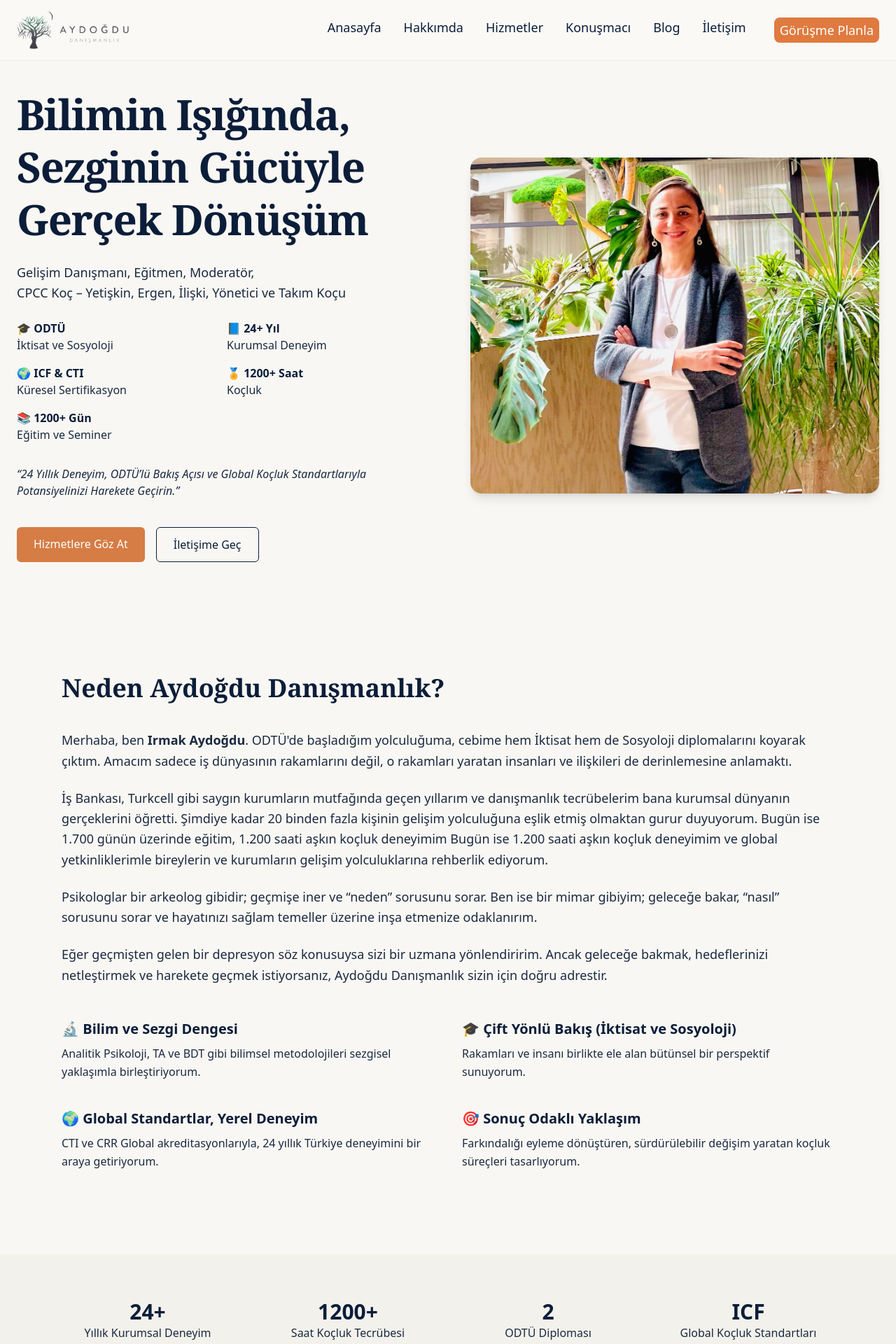
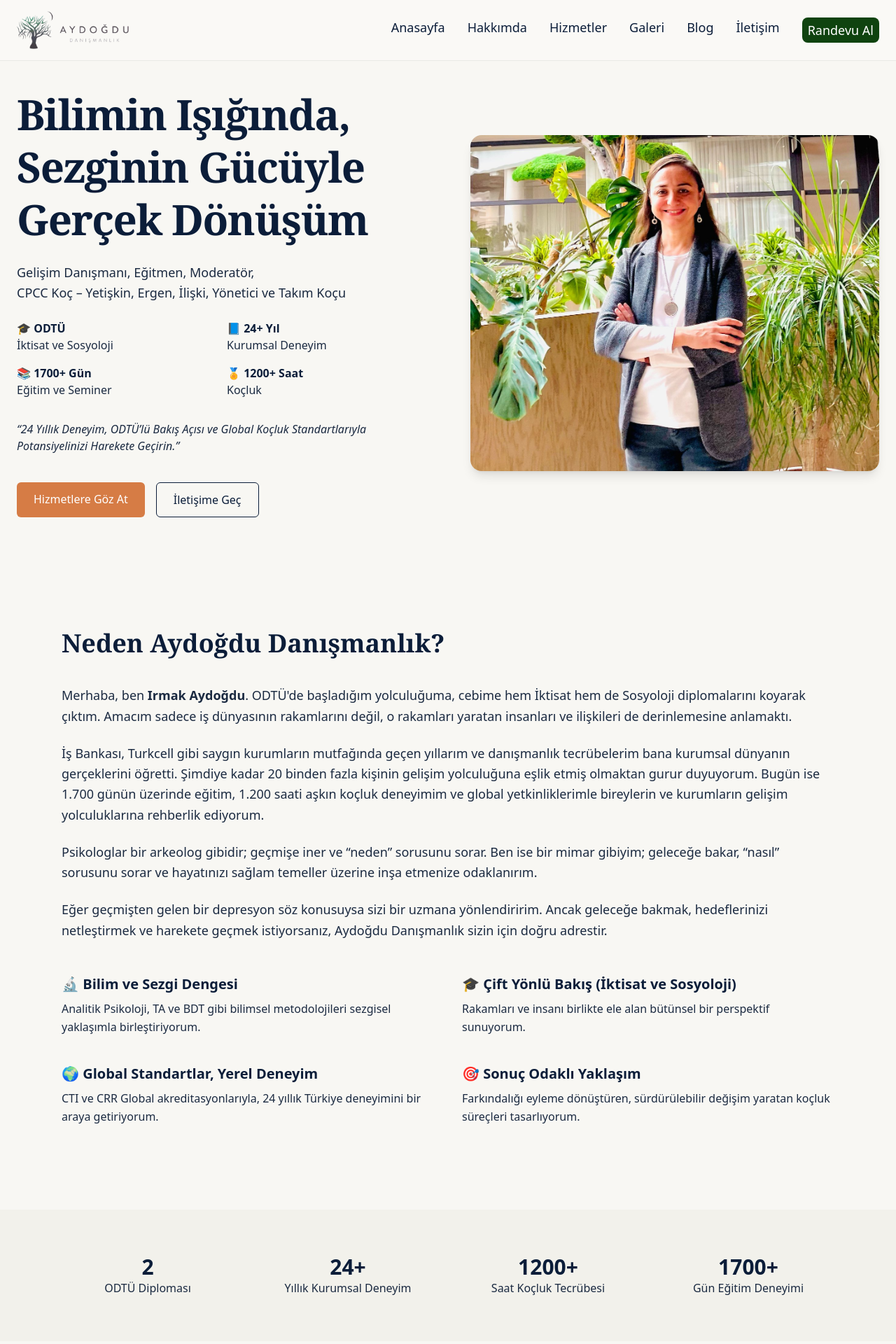
Before and after one commit to cancrpcoglu/aydogdu-danismanlik, a Next.js app: page / in a window 1280 px wide. Shown: the top 1920 px of the page at 70% size. Built offline with nearby package versions, Linux system fonts and the light colour scheme.

Commit message:
Last Changes

```diff
--- a/components/Navbar.tsx
+++ b/components/Navbar.tsx
@@ -36,16 +36,16 @@ export default function Navbar() {
                     <Link href="/">Anasayfa</Link>
                     <Link href="/about">Hakkımda</Link>
                     <Link href="/services">Hizmetler</Link>
-                    <Link href="/speaker">Konuşmacı</Link>
+                    <Link href="/speaker">Galeri</Link>
                     <Link href="/blog">Blog</Link>
                     <Link href="/contact">İletişim</Link>
                     <a
                         href="https://calendly.com/irmakaydo/web-gorusme"
                         target="_blank"
                         rel="noopener noreferrer"
-                        className="ml-2 px-2 py-1 rounded-lg bg-[#E07A3F] text-white font-medium hover:opacity-80 transition"
+                        className="ml-auto px-2 py-1 rounded-lg bg-[#0f430f] text-white font-medium hover:opacity-80 transition"
                     >
-                        Görüşme Planla
+                        Randevu Al
                     </a>
 
                 </nav>
--- a/components/about/AboutIntro.tsx
+++ b/components/about/AboutIntro.tsx
@@ -50,8 +50,7 @@ export default function AboutHero() {
 
                         <p>
                             2014’ten bu yana kurucusu olduğum <strong>Aydoğdu Danışmanlık</strong> çatısı altında koçluk, eğitim
-                            ve danışmanlık hizmetleri sunuyorum. Danışanlarımın yüzeysel sorunların ötesine geçerek kendi özlerindeki potansiyel ve güçle yeniden bağ kurmalarını sağlamayı hedefliyorum. Her danışanımın hikayesi biricik. Bu yüzden gelişim süreçlerini bilimsel temellere dayanan, deneyimle harmanlanmış ve kişiye özel stratejilerle birlikte kurguluyoruz. Oldukları yerden olmak istedikleri yere uzanan bu yolculukta onlara rehberlik etmek; yaşamlarını daha odaklı ve anlamlı kılmalarını sağlamak benim en büyük hayat amacım.
-                        </p>
+                            ve danışmanlık hizmetleri sunuyorum. </p>
                     </motion.div>
 
                     {/* ======== Sağ: Fotoğraf ======== */}
--- a/components/about/Philosophy.tsx
+++ b/components/about/Philosophy.tsx
@@ -10,14 +10,12 @@ export default function Philosophy() {
                 whileInView={{ opacity: 1, y: 0 }}
                 viewport={{ once: true }}
                 transition={{ duration: 0.6 }}
-                className="mt-20"
+                className="mt-auto"
             >
                 <h3 className="text-3xl font-serif font-bold text-[#0B1D39] mb-6">Koçluk Felsefem</h3>
 
                 <p className="text-lg text-[#1b2a41] leading-relaxed max-w-4xl">
-                    Danışanlarımın yüzeysel sorunların ötesine geçerek kendi özlerindeki potansiyel ve güçle yeniden
-                    bağ kurmalarını sağlamayı amaçlıyorum. Her süreç; bilimsel yaklaşımlar, deneyimsel teknikler ve
-                    sezgisel anlayışı birleştiren kişiye özel bir yolculuktur.
+                    Danışanlarımın yüzeysel sorunların ötesine geçerek kendi özlerindeki potansiyel ve güçle yeniden bağ kurmalarını sağlamayı hedefliyorum. Her danışanımın hikayesi biricik. Bu yüzden gelişim süreçlerini bilimsel temellere dayanan, deneyimle harmanlanmış ve kişiye özel stratejilerle birlikte kurguluyoruz. Oldukları yerden olmak istedikleri yere uzanan bu yolculukta onlara rehberlik etmek; yaşamlarını daha odaklı ve anlamlı kılmalarını sağlamak benim en büyük hayat amacım.
                 </p>
             </motion.div>
         </section>
--- a/components/about/Strengths.tsx
+++ b/components/about/Strengths.tsx
@@ -3,7 +3,7 @@
 import { motion } from "framer-motion";
 export default function Strengths() {
     return (
-        <section className="max-w-6xl mx-auto px-5 py-15">
+        <section className="max-w-6xl mx-auto px-5 py-auto">
             <h3 className="max-w-6xl mx-auto text-3xl font-serif font-bold text-[#0B1D39] mb-8">Güçlü Yönlerim</h3>
 
             <div className="max-w-6xl mx-auto grid md:grid-cols-2 gap-10 text-[#0B1D39]">
--- a/components/home/Hero.tsx
+++ b/components/home/Hero.tsx
@@ -59,8 +59,8 @@ export default function Hero() {
                     </div>
 
                     <div>
-                        <p className="font-semibold">🌍 ICF & CTI</p>
-                        <p className="text-[#1b2a41]">Küresel Sertifikasyon</p>
+                        <p className="font-semibold">📚 1700+ Gün</p>
+                        <p className="text-[#1b2a41]">Eğitim ve Seminer</p>
                     </div>
 
                     <div>
@@ -68,10 +68,7 @@ export default function Hero() {
                         <p className="text-[#1b2a41]">Koçluk</p>
                     </div>
 
-                    <div>
-                        <p className="font-semibold">📚 1200+ Gün</p>
-                        <p className="text-[#1b2a41]">Eğitim ve Seminer</p>
-                    </div>
+
                 </div>
 
                 <p className="italic text-[#1b2a41] mt-8 text-sm sm:text-base">
--- a/components/home/ServicesPreview.tsx
+++ b/components/home/ServicesPreview.tsx
@@ -48,7 +48,7 @@ export default function ServicesPreview() {
                 >
                     <h3 className="text-2xl font-semibold text-[#0B1D39] mb-4">🧘 Bireysel Alanda</h3>
                     <ul className="text-[#1b2a41] list-disc pl-6 space-y-2">
-                        <li>Profesyonel ve Kariyer Koçluğu
+                        <li>Kariyer Koçluğu
                         </li>
                         <li>Öğrenci ve Genç Koçluğu</li>
                         <li>Yaşam Koçluğu
--- a/components/home/Stats.tsx
+++ b/components/home/Stats.tsx
@@ -7,10 +7,10 @@ export default function SocialProof() {
             <div className="max-w-6xl mx-auto px-6 grid md:grid-cols-4 gap-10 text-center">
 
                 {[
+                    { value: "2", label: "ODTÜ Diploması" },
                     { value: "24+", label: "Yıllık Kurumsal Deneyim" },
                     { value: "1200+", label: "Saat Koçluk Tecrübesi" },
-                    { value: "2", label: "ODTÜ Diploması" },
-                    { value: "ICF", label: "Global Koçluk Standartları" }
+                    { value: "1700+", label: "Gün Eğitim Deneyimi" }
                 ].map((stat, i) => (
                     <motion.div
                         key={i}
--- a/components/home/WhyMe.tsx
+++ b/components/home/WhyMe.tsx
@@ -35,7 +35,7 @@ export default function WhyMe() {
                     danışmanlık tecrübelerim bana kurumsal dünyanın gerçeklerini öğretti.
                     Şimdiye kadar 20 binden fazla kişinin gelişim yolculuğuna eşlik etmiş olmaktan gurur duyuyorum.
                     Bugün ise 1.700 günün üzerinde eğitim, 1.200 saati aşkın koçluk deneyimim
-                    Bugün ise 1.200 saati aşkın koçluk deneyimim ve global yetkinliklerimle
+                    ve global yetkinliklerimle
                     bireylerin ve kurumların gelişim yolculuklarına rehberlik ediyorum.
                 </p>
 
--- a/components/services/CorporateServices.tsx
+++ b/components/services/CorporateServices.tsx
@@ -36,7 +36,7 @@ export default function CorporateServices() {
                     Yönetici ve Takım Koçluğu
                 </h3>
                 <p className="text-[#0B1D39]">
-                    ICF, CTI ve CRR Global standartlarında; yöneticilerinizin liderlik kaslarını güçlendiriyor, takımlarınızın "bireyler topluluğu" olmaktan çıkıp "sinerjik ve uyumlu bir takım" olmasına rehberlik ediyorum.
+                    CTI ve CRR Global standartlarında; yöneticilerinizin liderlik kaslarını güçlendiriyor, takımlarınızın "bireyler topluluğu" olmaktan çıkıp "sinerjik ve uyumlu bir takım" olmasına rehberlik ediyorum.
                 </p>
                 <ul className="list-disc ml-7 mt-3 text-[#0B1D39] text-m">
                     <li><strong>Uzmanlık: </strong> Üst Düzey Yönetici ve Yönetici Koçluğu, Takım Koçluğu, Takım Anlaşmaları,  Kriz ve Çatışma Yönetimi.</li>
--- a/components/speaker/Images.ts
+++ b/components/speaker/Images.ts
@@ -1,32 +1,29 @@
 export const speakerImages: string[] = [
     "/speaker/s1.jpg",
-    "/speaker/s2.jpg",
+    "/speaker/s4.jpg",
     "/speaker/s3.jpg",
-    "/speaker/s4.jpg",
+    "/speaker/s7.jpg",
     "/speaker/s5.jpg",
+    "/speaker/s8.jpg",
     "/speaker/s6.jpg",
-    "/speaker/s7.jpg",
-    "/speaker/s8.jpg",
-    "/speaker/s9.jpg",
     "/speaker/s10.jpg",
     "/speaker/s11.jpg",
+    "/speaker/s9.jpg",
     "/speaker/s12.jpg",
+    "/speaker/s15.jpg",
     "/speaker/s13.jpg",
+    "/speaker/s16.jpg",
     "/speaker/s14.jpg",
-    "/speaker/s15.jpg",
-    "/speaker/s16.jpg",
     "/speaker/s17.jpg",
+    "/speaker/s30.jpg",
     "/speaker/s18.jpg",
+    "/speaker/s26.jpg",
     "/speaker/s19.jpg",
     "/speaker/s20.jpg",
     "/speaker/s21.jpg",
     "/speaker/s22.jpg",
+    "/speaker/s29.jpg",
     "/speaker/s23.jpg",
-    "/speaker/s25.jpg",
-    "/speaker/s26.jpg",
     "/speaker/s27.jpg",
     "/speaker/s28.jpg",
-    "/speaker/s29.jpg",
-    "/speaker/s30.jpg",
-    "/speaker/s31.jpg",
 ];
```
Also changed, not shown: public/speaker/s12.jpg.
